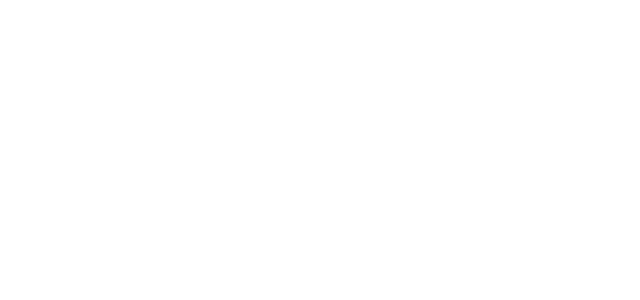
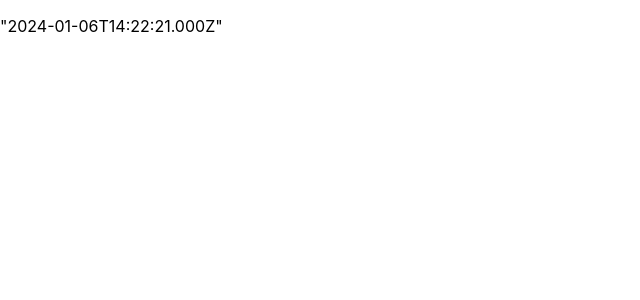
Before and after one commit to aftabdeveloper/react-front, a React (Create React App) app: page / in a window 1280 px wide. Shown: the top 300 px of the page, without its empty margins (0-640 px from the left). Built offline with nearby package versions, Linux system fonts and the light colour scheme.

Commit message:
datetime component created

```diff
--- a/src/App.js
+++ b/src/App.js
@@ -1,7 +1,8 @@
+import DateTime from "./components/date-time"
 export default function App(){
   return (
     <div>
-
+      <DateTime />
     </div>
   )
 }
--- /dev/null
+++ b/src/components/date-time/index.jsx
@@ -0,0 +1,4 @@
+export default function DateTime(){
+    const d = new Date()
+    return <p>{JSON.stringify(d)}</p>
+}
```
